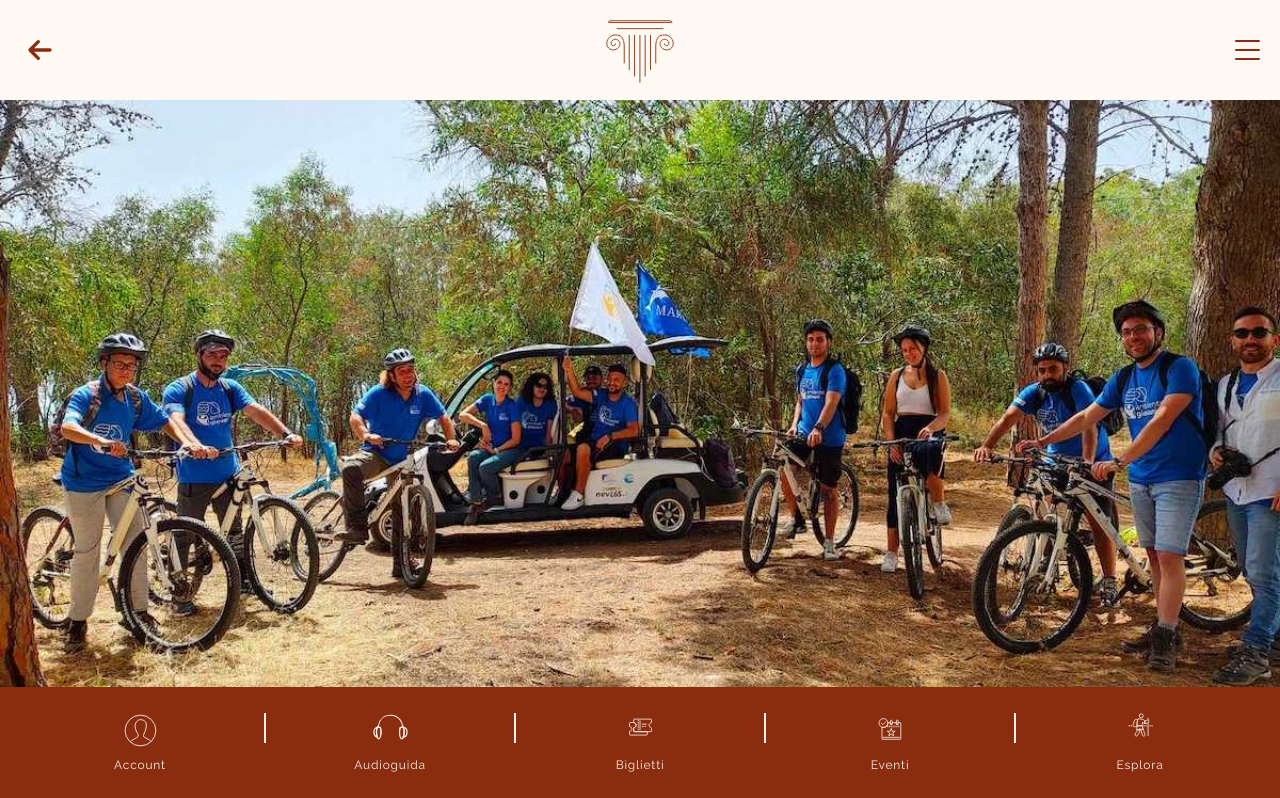
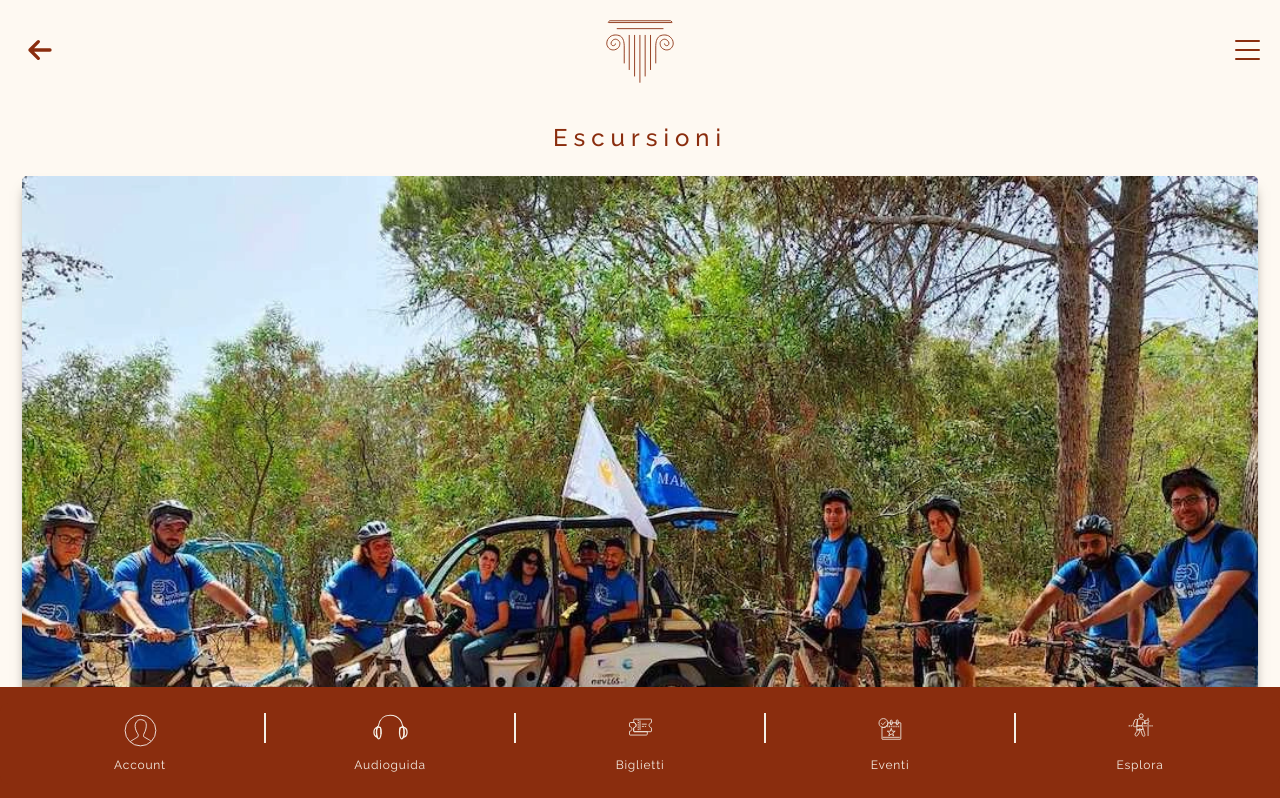
Before and after one commit to Lorenzolivacode/heraclea-final-project-cb10-team-c, a Next.js app: page /Escursioni in a window 1280 px wide. Shown: the top 798 px of the page. Built offline with nearby package versions, Linux system fonts and the light colour scheme.

Commit message:
update page.tsx (escursioni)

```diff
--- a/app/(routes)/Escursioni/[id]/page.tsx
+++ b/app/(routes)/Escursioni/[id]/page.tsx
@@ -1,5 +1,4 @@
 import { notFound } from 'next/navigation';
-import styles from '@/app/Home.module.scss';
 import style from './Id.module.scss';
 import Button from '@/app/components/Atom/Button/Button';
 
@@ -24,7 +23,7 @@ export default async function EscursioneDetail({ params }: { params: { id: strin
   }
 
   return (
-    <main className={styles.main}>
+    <main className="main">
       <h1>{escursione.title}</h1>
       <div className={style.imageContainer}>
         <img src={escursione.image} className={style.img} alt={`Escursione ${id}`} />
--- a/app/(routes)/Escursioni/page.tsx
+++ b/app/(routes)/Escursioni/page.tsx
@@ -1,5 +1,4 @@
 import Card from '@/app/components/Molecoles/Card/Card';
-import styles from '@/app/Home.module.scss';
 import style from './Escursioni.module.scss';
 
 
@@ -26,7 +25,7 @@ const arrayTest = [
 
 export default function Excursion() {
   return (
-    <main className={styles.main}>
+    <main className="main">
       <h1 className={style.title}>Escursioni</h1>
       {arrayTest.map((point) => (
         <Card
```
